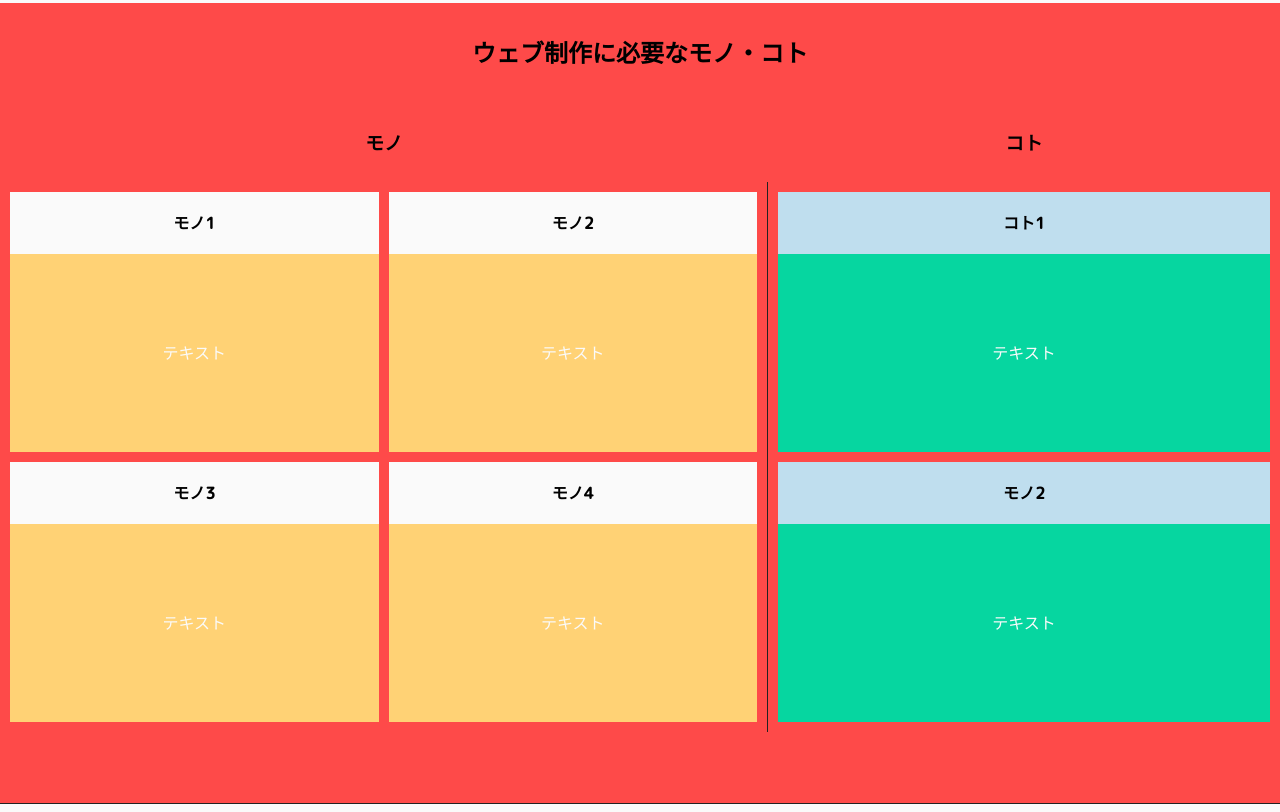
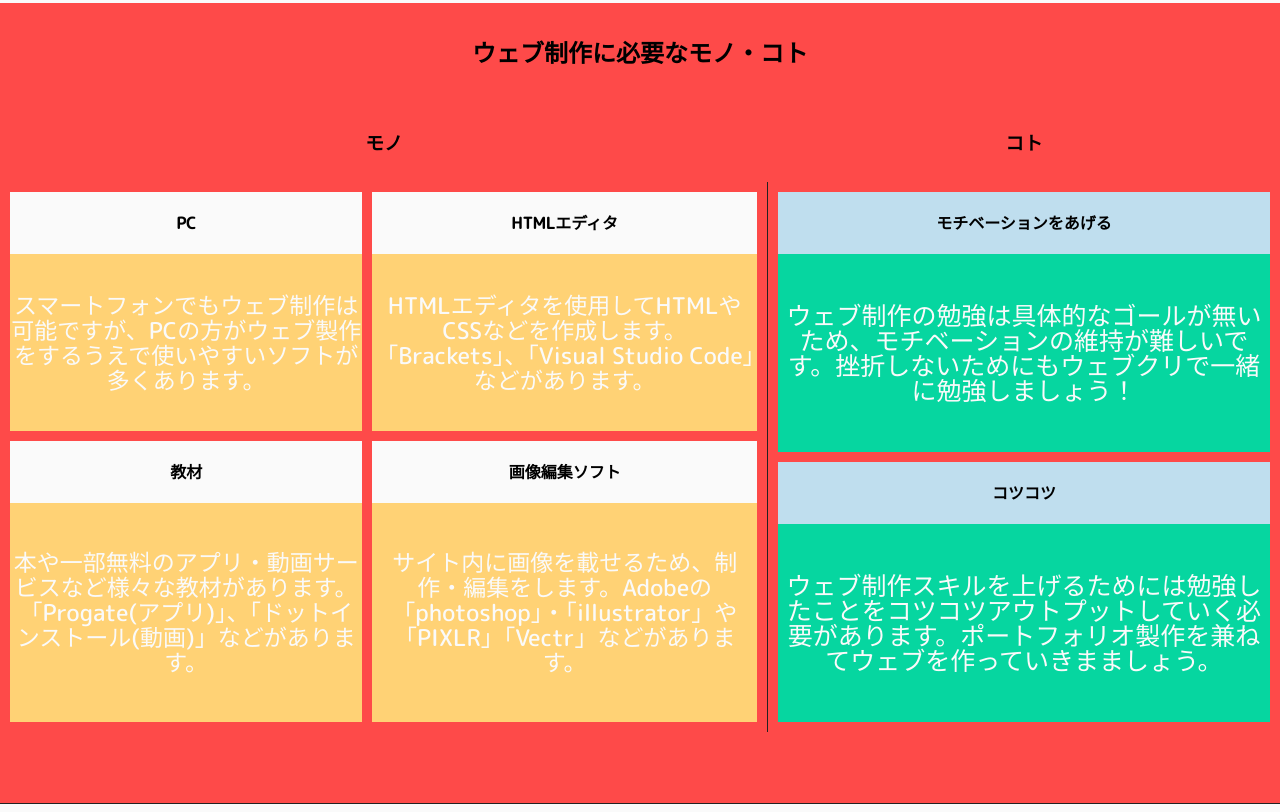
Before and after one commit to uebxli/uebxli.github.io, a plain HTML site: page index.html in a window 1280 px wide. Shown: the part 6549-7361 px from the top of the page. Drawn offline with nearby package versions, Linux system fonts and the light colour scheme.

Commit message:
モノコトテキスト追加

```diff
--- a/css/style.css
+++ b/css/style.css
@@ -383,3 +383,13 @@ main {
     background-color: #BFDEEE;
     clear: both;
 }
+
+.mono td{
+  line-height: 25px;
+  font-size: 23px;
+}
+
+.coto td{
+  line-height: 25px;
+  font-size: 25px;
+}
--- a/index.html
+++ b/index.html
@@ -75,28 +75,28 @@
             <table class="mono_table">
                <tr height="60px">
                   <th class="mono_table_title_sel">
-                     <div class="mono_table_title_div">モノ1</div>
+                     <div class="mono_table_title_div">PC</div>
                   </th>
                   <th class="mono_table_title_sel">
-                     <div class="mono_table_title_div">モノ2</div>
+                     <div class="mono_table_title_div">HTMLエディタ</div>
                   </th>
                </tr>
                <tr class="mono_table_top_text">
-                  <td class="mono_table_text">テキスト</td>
-                  <td class="mono_table_text">テキスト</td>
+                  <td class="mono_table_text">スマートフォンでもウェブ制作は可能ですが、PCの方がウェブ製作をするうえで使いやすいソフトが多くあります。</td>
+                  <td class="mono_table_text">HTMLエディタを使用してHTMLやCSSなどを作成します。「Brackets」、「Visual Studio Code」などがあります。</td>
                </tr>
 
                <tr height="60px">
                   <th class="mono_table_title_sel">
-                     <div class="mono_table_title_div">モノ3</div>
+                     <div class="mono_table_title_div">教材</div>
                   </th>
                   <th class="mono_table_title_sel">
-                     <div class="mono_table_title_div">モノ4</div>
+                     <div class="mono_table_title_div">画像編集ソフト</div>
                   </th>
                </tr>
                <tr>
-                  <td class="mono_table_text">テキスト</td>
-                  <td class="mono_table_text">テキスト</td>
+                  <td class="mono_table_text">本や一部無料のアプリ・動画サービスなど様々な教材があります。「Progate(アプリ)」、「ドットインストール(動画)」などがあります。</td>
+                  <td class="mono_table_text">サイト内に画像を載せるため、制作・編集をします。Adobeの「photoshop」・「illustrator」や「PIXLR」「Vectr」などがあります。</td>
                </tr>
             </table>
          </div>
@@ -106,20 +106,20 @@
             <table class="coto_table">
                <tr height="60px">
                   <th class="coto_table_title_sel">
-                     <div class="coto_table_title_div">コト1</div>
+                     <div class="coto_table_title_div">モチベーションをあげる</div>
                   </th>
                </tr>
                <tr>
-                  <td class="coto_table_text">テキスト</td>
+                  <td class="coto_table_text">ウェブ制作の勉強は具体的なゴールが無いため、モチベーションの維持が難しいです。挫折しないためにもウェブクリで一緒に勉強しましょう！</td>
                </tr>
 
                <tr height="60px">
                   <th class="coto_table_title_sel">
-                     <div class="coto_table_title_div">モノ2</div>
+                     <div class="coto_table_title_div">コツコツ</div>
                   </th>
                </tr>
                <tr>
-                  <td class="coto_table_text">テキスト</td>
+                  <td class="coto_table_text">ウェブ制作スキルを上げるためには勉強したことをコツコツアウトプットしていく必要があります。ポートフォリオ製作を兼ねてウェブを作っていきまましょう。</td>
                </tr>
             </table>
          </div>
```
